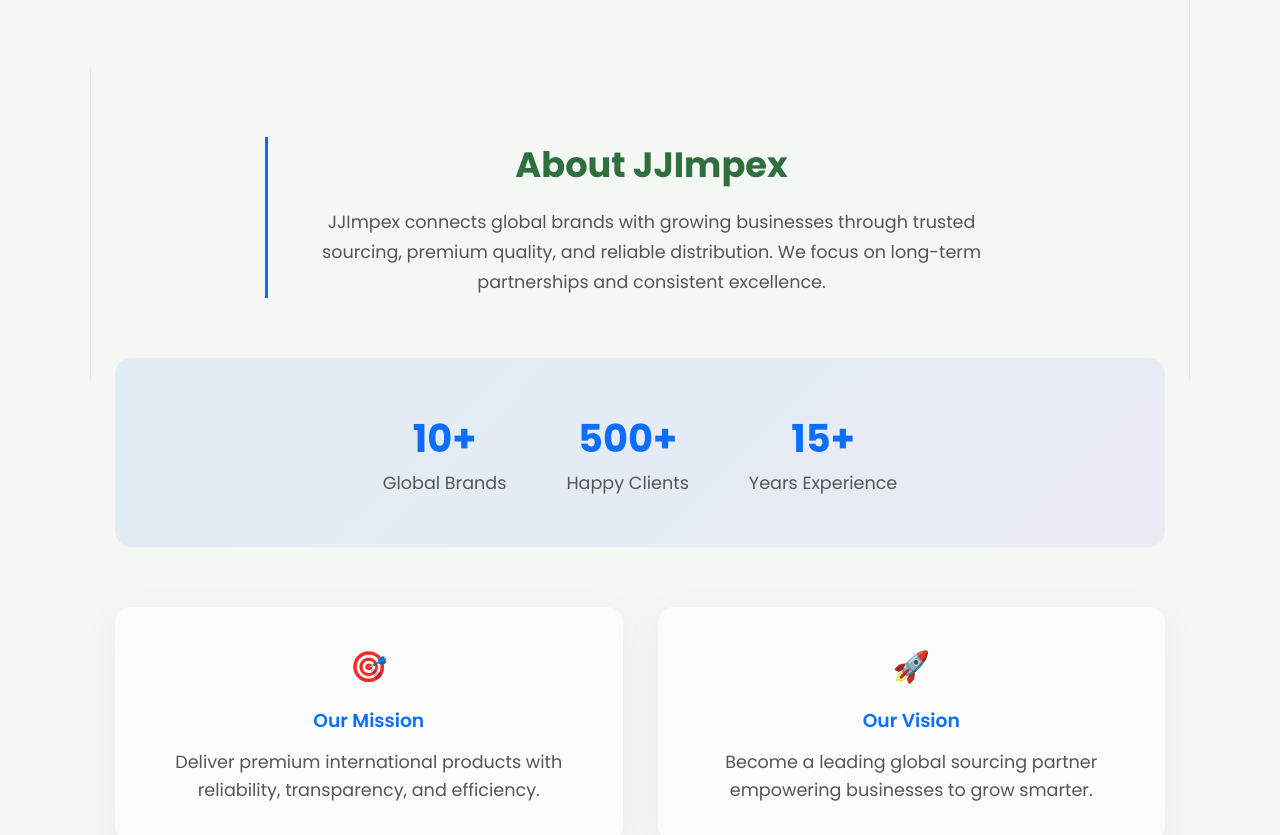
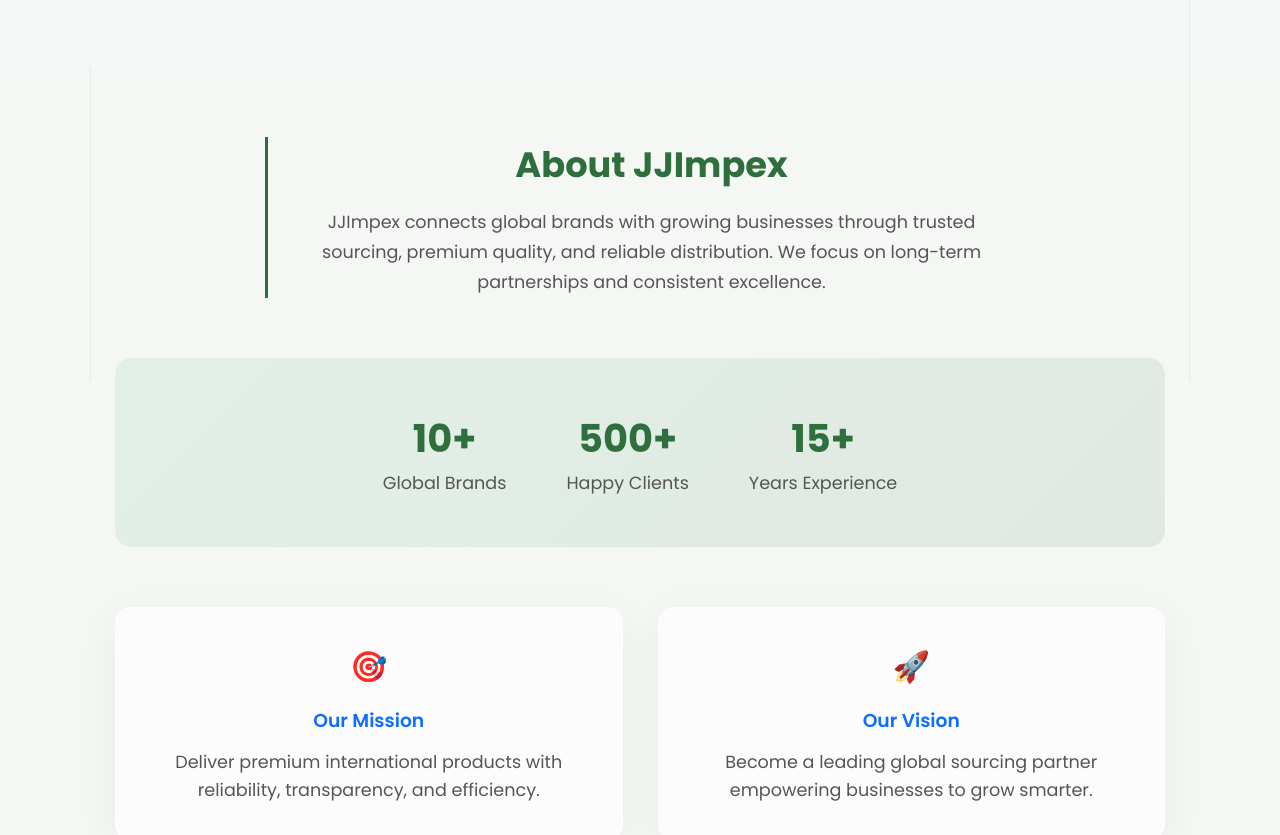
Before and after one commit to jass-kaurr/JJImpex, a React app in the folder frontend/: page / in a window 1280 px wide. Shown: the part 420-1255 px from the top of the page. Built offline with nearby package versions, Linux system fonts and the light colour scheme; no server answers; the HTML template or start-up script is replaced by a standard one.

Commit message:
Fixed home css

```diff
--- a/frontend/src/components/Footer.jsx
+++ b/frontend/src/components/Footer.jsx
@@ -17,22 +17,12 @@ const Footer = () => {
       <div className="footer-left">
         <div className="quick-links">
           <h4>Quick Links</h4>
-          {/* <ul>
+          <ul>
             <li>About Us</li>
             <li>Brands</li>
             <li>Contact</li>
-          </ul> */}
-          <ul>
-  <li onClick={() => document.getElementById("about")?.scrollIntoView({ behavior: "smooth" })}>
-    About Us
-  </li>
-  <li onClick={() => document.getElementById("brands")?.scrollIntoView({ behavior: "smooth" })}>
-    Brands
-  </li>
-  <li onClick={() => document.getElementById("contact")?.scrollIntoView({ behavior: "smooth" })}>
-    Contact
-  </li>
-</ul>
+          </ul>
+
         </div>
 
         <div className="business-details">
--- a/frontend/src/index.css
+++ b/frontend/src/index.css
@@ -274,7 +274,7 @@ section h2 {
   max-width: 750px;
   margin: 0 auto;
   text-align: center;
-  border-left: 3px solid #0d6efd;
+  border-left: 3px solid #2f6f3e;
   padding-left: 20px;
 }
 
@@ -305,7 +305,7 @@ section h2 {
   content: "";
   position: absolute;
   inset: 0;
-  background: linear-gradient(135deg, #0d6efd, #6c63ff);
+  background: linear-gradient(135deg, #179f59, #004112);
   opacity: 0.08;
   z-index: -1;
   border-radius: 16px;
@@ -317,7 +317,7 @@ section h2 {
 
 .counter-box h3 {
   font-size: 2.4rem;
-  color: #0d6efd;
+  color: #2f6f3e;
   font-weight: 700;
 }
 
```
